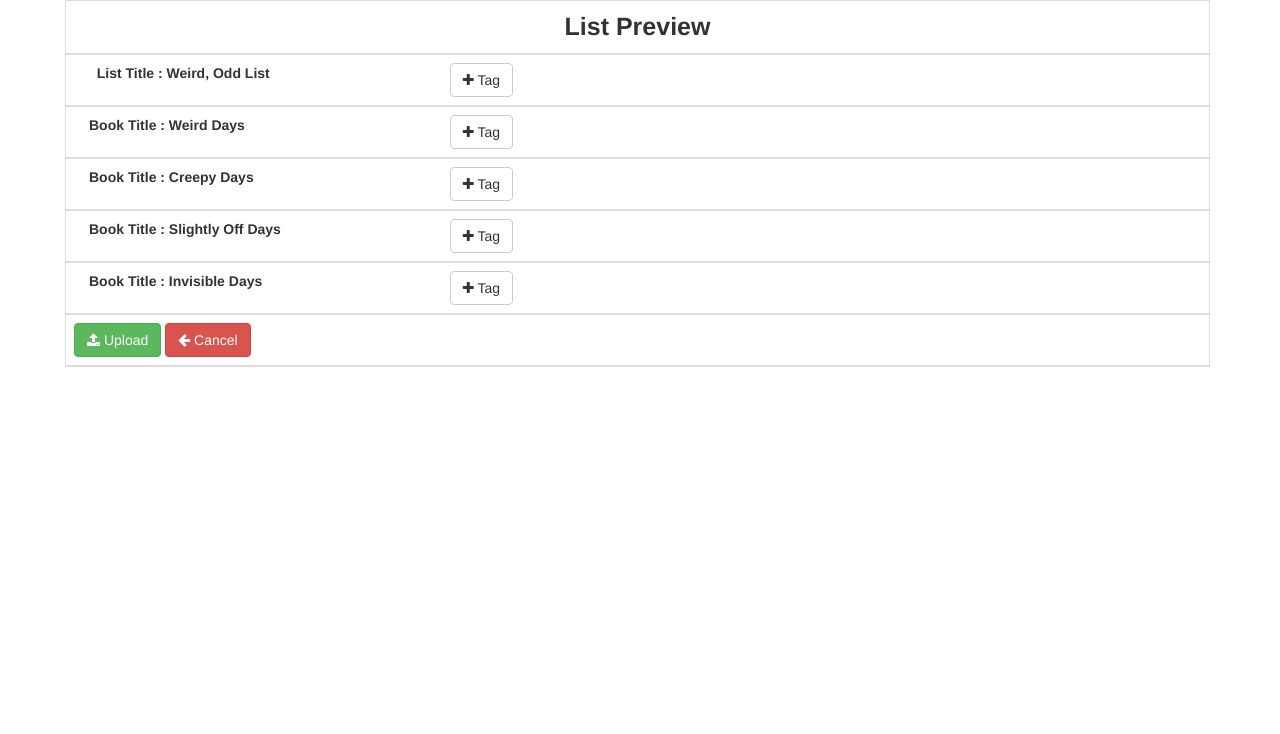
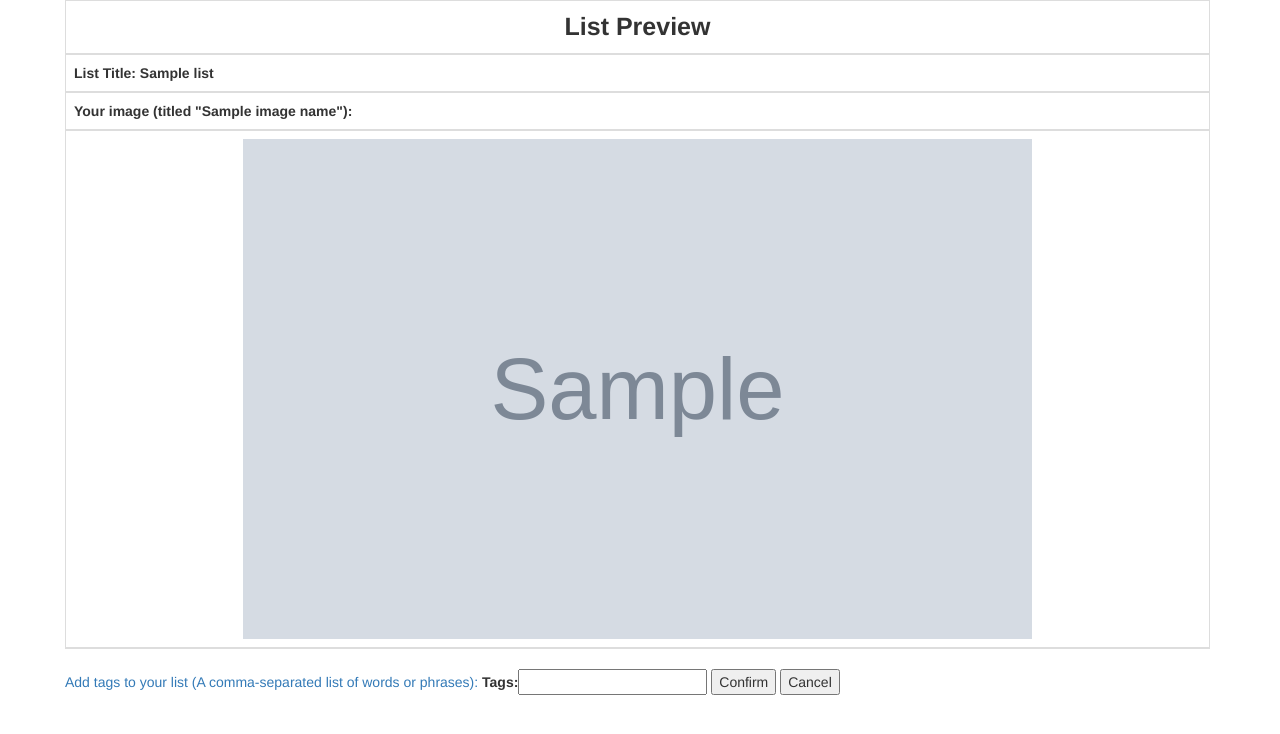
Before and after one commit to smores56/googleplex, a Python web app: template googleplex/templates/preview.html in a window 1280 px wide. Shown: the part 52-786 px from the top of the page. Run offline with Jinja, Linux system fonts and the light colour scheme; the template is opened without the code that fills it: most values are stand-ins (such as "Sample title", 1, 10 or a date in 2020); grey boxes marked "Sample" are stand-in pictures; lists and menus that the app fills with data are empty; some libraries are stand-ins or nearby versions.

Commit message:
Added dynamic rendering, confirmation, image/file rendering

```diff
--- a/googleplex/templates/preview.html
+++ b/googleplex/templates/preview.html
@@ -23,58 +23,46 @@
                 </th>
               </tr>
               <tr>
-                <th>
-                  <!-- Added space in front to align with other headers -->
-                  <span class="col-lg-4" style="align-items:center;">&nbsp;&nbsp;List Title : Weird, Odd List</span>
-                  <a class = "btn btn-default">
-                    <i class="fa fa-plus"></i>&nbsp;Tag
-                  </a>
+                <th>List Title: {{ list.title }}</th>
+              </tr>
+              {% if type == 'manual' %}
+                {% for ordering in orderings %}
+                <tr>
+                  <th>Book #{{ ordering.index }}</th>
+                  <th>Title: {{ ordering.bestseller.title }}</th>
+                  <th>Author: {{ ordering.bestseller.author.name }}</th>
+                  <th>Published Date: {{ ordering.bestseller.authored_date }}</th>
+                </tr>
+                {% endfor %}
+              {% elif type == 'file' %}
+                <tr>
+                  <th>Your file (named "{{ file_name }}"):</th>
+                </tr>
+                <tr>
+                  <th style="margin:auto;text-align:center;">
+                     <object width="70%" height="500" data="{{ file_path }}"></object>
+                  </th>
+                </tr>
+              {% else %} {# type == 'image' #}
+              <tr>
+                <th>Your image (titled "{{ image_name }}"):</th>
+              </tr>
+              <tr>
+                <th style="margin:auto;text-align:center;">
+                  <img width="70%" height="500" src="{{ image_path }}">
                 </th>
               </tr>
-              <tr>
-                <th>
-                  <span class="col-lg-4" style="align-items:center;">Book Title : Weird Days</span>
-                  <a class = "btn btn-default">
-                    <i class="fa fa-plus"></i>&nbsp;Tag
-                  </a>
-                </th>
-              </tr>
-              <tr>
-                <th>
-                  <span class="col-lg-4" style="align-items:center;">Book Title : Creepy Days</span>
-                  <a class = "btn btn-default">
-                    <i class="fa fa-plus"></i>&nbsp;Tag
-                  </a>
-                </th>
-              </tr>
-              <tr>
-                <th>
-                  <span class="col-lg-4" style="align-items:center;">Book Title : Slightly Off Days</span>
-                  <a class = "btn btn-default">
-                    <i class="fa fa-plus"></i>&nbsp;Tag
-                  </a>
-                </th>
-              </tr>
-              <tr>
-                <th>
-                  <span class="col-lg-4" style="align-items:center;">Book Title : Invisible Days</span>
-                  <a class = "btn btn-default">
-                    <i class="fa fa-plus"></i>&nbsp;Tag
-                  </a>
-                </th>
-              </tr>
-              <tr>
-                <th>
-                  <a class="btn btn-success" onclick="location.href='results'">
-                    <i class="fa fa-upload"></i>&nbsp;Upload
-                  </a>
-                  <a class="btn btn-danger" onclick="location.href='/'">
-                  <i class="fa fa-arrow-left"></i>&nbsp;Cancel
-                  </a>
-                </th>
-              </tr>
+              {% endif %}
             </thead>
           </table>
+          <form action="/preview" method="POST">
+            <a>Add tags to your list (A comma-separated list of words or phrases):</a>
+            <label for="tags">Tags:</label><input name="tags" type="text">
+            <input type="text" id="confirm" name="confirm" value="yes" hidden>
+            <input type="number" name="list_id" value="{{ list.id }}" hidden>
+            <input type="submit" value="Confirm">
+            <input type="submit" value="Cancel" onclick="document.getElementById('confirm').value = 'no';">
+          </form>
         </ul>
       </div>
     </div>
```
